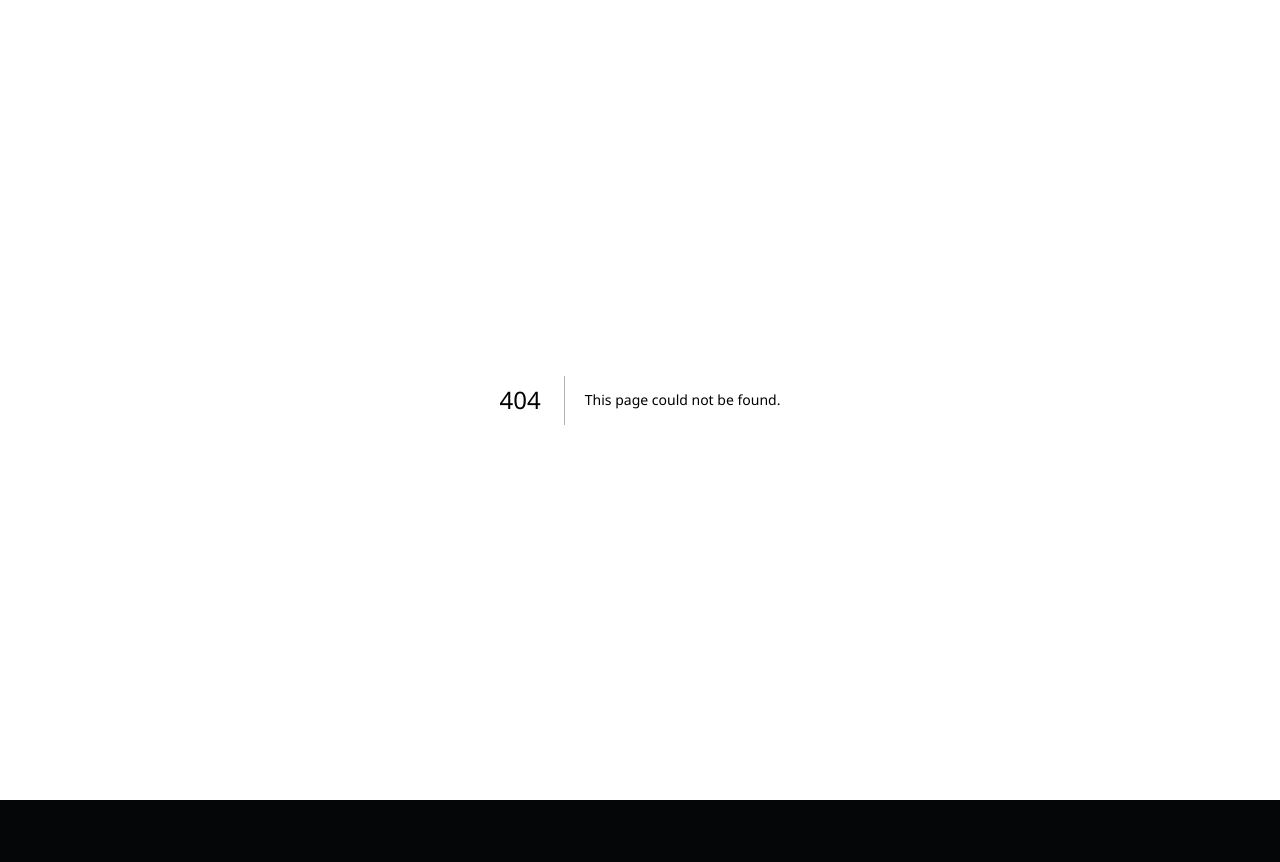
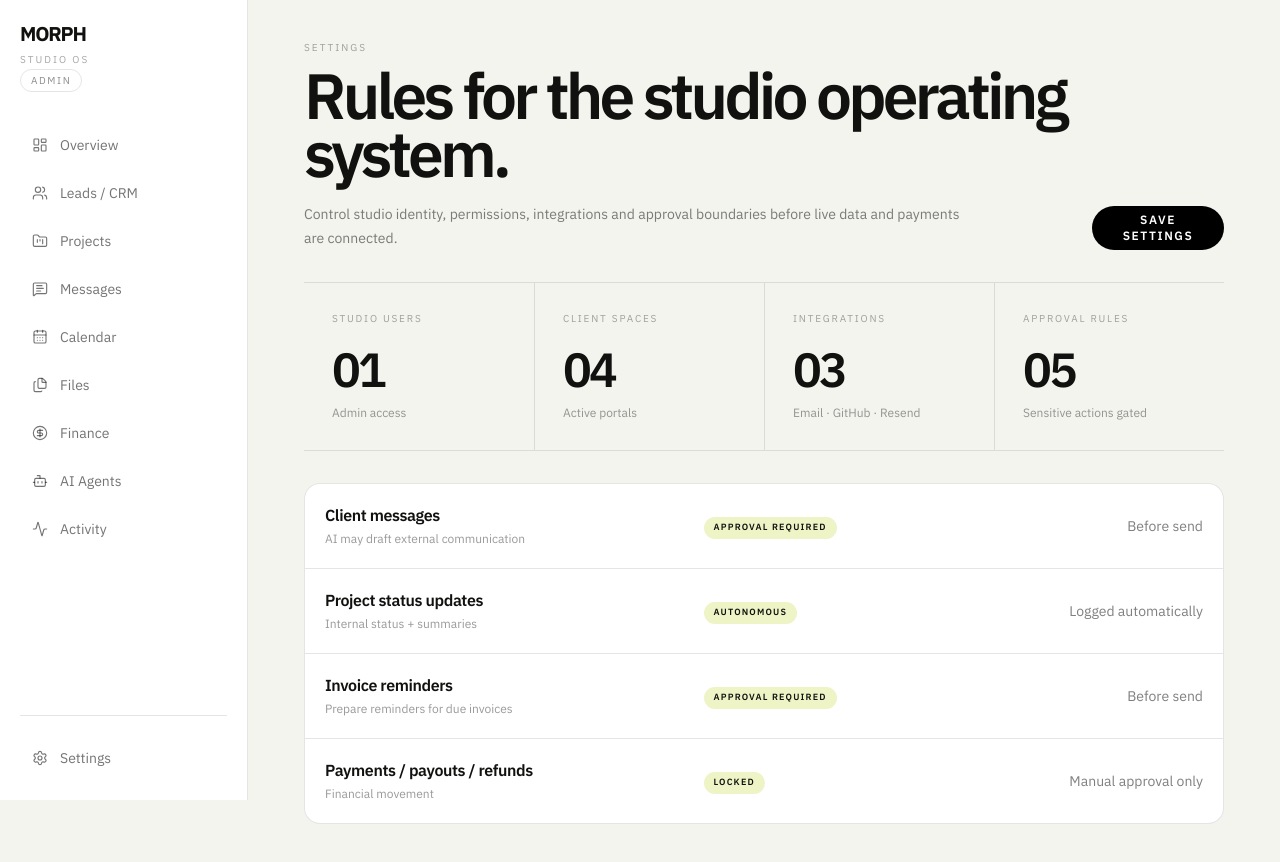
Before and after one commit to rusllich/lyzun-visual-engine, a Next.js app: page /dashboard/settings in a window 1280 px wide. Before the commit this address had no page. Shown: the top 862 px of the page. Before the commit the page ends 800 px from the top, so only its background shows below. Built offline with nearby package versions, Linux system fonts and the light colour scheme.

Commit message:
feat(dashboard): add settings workspace

```diff
--- /dev/null
+++ b/app/dashboard/settings/page.tsx
@@ -0,0 +1,15 @@
+import SectionPage from "@/components/dashboard/SectionPage"
+
+export default function SettingsPage() {
+  return <SectionPage eyebrow="Settings" title="Rules for the studio operating system." description="Control studio identity, permissions, integrations and approval boundaries before live data and payments are connected." action="Save settings" stats={[
+    { label: "Studio users", value: "01", note: "Admin access" },
+    { label: "Client spaces", value: "04", note: "Active portals" },
+    { label: "Integrations", value: "03", note: "Email · GitHub · Resend" },
+    { label: "Approval rules", value: "05", note: "Sensitive actions gated" },
+  ]} rows={[
+    { title: "Client messages", meta: "AI may draft external communication", status: "Approval required", detail: "Before send" },
+    { title: "Project status updates", meta: "Internal status + summaries", status: "Autonomous", detail: "Logged automatically" },
+    { title: "Invoice reminders", meta: "Prepare reminders for due invoices", status: "Approval required", detail: "Before send" },
+    { title: "Payments / payouts / refunds", meta: "Financial movement", status: "Locked", detail: "Manual approval only" },
+  ]} />
+}
```
